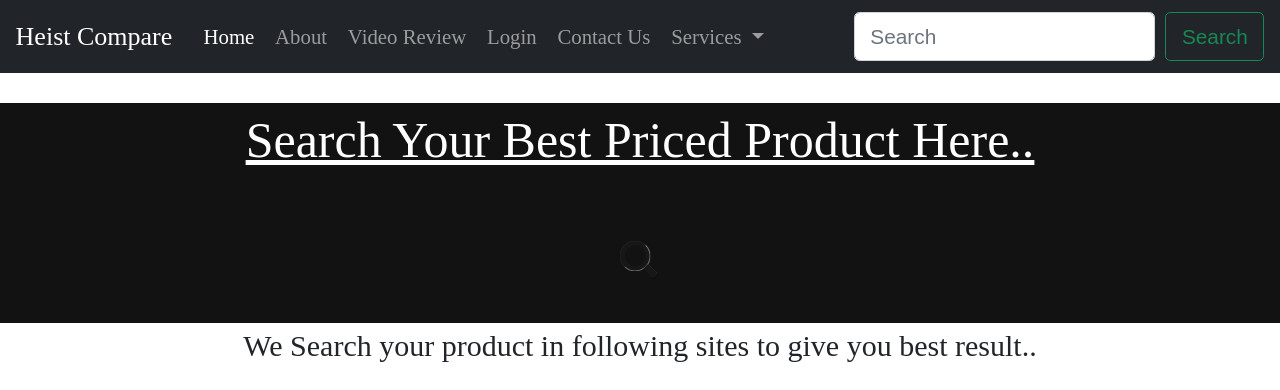
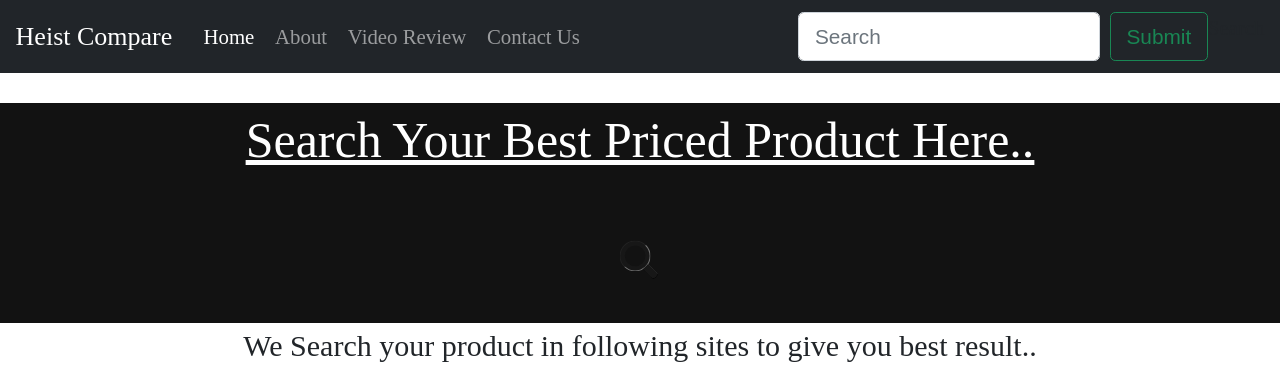
Before and after one commit to Hack-o-Heist/Heist-Compare, a Django app: page / in a window 1280 px wide. Shown: the top 390 px of the page. Run offline with Django 3.2, Linux system fonts and the light colour scheme.

Commit message:
Some Changes

```diff
--- a/core/templates/core/base.html
+++ b/core/templates/core/base.html
@@ -1,16 +1,25 @@
 <!DOCTYPE html>
 <html lang="en">
+
 <head>
     {% load static %}
     <meta charset="UTF-8">
     <meta http-equiv="X-UA-Compatible" content="IE=edge">
     <meta name="viewport" content="width=device-width, initial-scale=1.0">
     <link href="https://cdn.jsdelivr.net/npm/bootstrap@5.1.3/dist/css/bootstrap.min.css" rel="stylesheet" integrity="sha384-1BmE4kWBq78iYhFldvKuhfTAU6auU8tT94WrHftjDbrCEXSU1oBoqyl2QvZ6jIW3" crossorigin="anonymous">
+
+    <!-- Font Awesome -->
+    <link rel="stylesheet" href="https://cdnjs.cloudflare.com/ajax/libs/font-awesome/4.7.0/css/font-awesome.min.css">
+    <link rel="stylesheet" href="https://cdnjs.cloudflare.com/ajax/libs/font-awesome/4.7.0/css/font-awesome.min.css">
+
+
     <link rel="stylesheet" href="{% static 'css/video.css' %}">
     <link rel="stylesheet" href="{% static 'css/style.css' %}">
     <link rel="stylesheet" href="{% static 'css/searchbar.css' %}">
     <link rel="stylesheet" href="{% static 'css/scrollbar.css' %}">
     <link rel="stylesheet" href="{% static 'css/footer.css' %}">
+
+    <script src="https://ajax.googleapis.com/ajax/libs/jquery/3.6.0/jquery.min.js"></script>
     {% block head %}{% endblock head %}
 </head>
 
@@ -26,39 +35,49 @@
             <div class="collapse navbar-collapse" id="navbarSupportedContent">
                 <ul class="navbar-nav me-auto mb-2 mb-lg-0">
                     <li class="nav-item">
-                <a class="nav-link active" aria-current="page" href="#">Home</a>
+                        <a class="nav-link active" aria-current="page" href="{% url 'home' %}">Home</a>
                     </li>
                     <li class="nav-item">
-                <a class="nav-link" href="#">About</a>
+                        <a class="nav-link" href="{% url 'about' %}">About</a>
                     </li>
                     <li class="nav-item">
-                <a class="nav-link" href="video.html">Video Review</a>
+                        <a class="nav-link" href="{% url 'video' %}">Video Review</a>
                     </li>
                     <li class="nav-item">
-                <a class="nav-link" href="loginPage">Login</a>
+                        <a class="nav-link" href="{% url 'contact' %}">Contact Us</a>
                     </li>
-              <li class="nav-item">
-                <a class="nav-link" href="contact.html">Contact Us</a>
-              </li>
-              <li class="nav-item dropdown">
+                    {% comment %} <li class="nav-item dropdown">
                         <a class="nav-link dropdown-toggle" href="#" id="navbarDropdown" role="button" data-bs-toggle="dropdown" aria-expanded="false">
                             Services
                         </a>
                         <ul class="dropdown-menu" aria-labelledby="navbarDropdown">
                             <li><a class="dropdown-item" href="#buyguide">Buying Guide</a></li>
                             <li><a class="dropdown-item" href="#">Best Budget Choice</a></li>
-                  <li><hr class="dropdown-divider"></li>
+                            <li>
+                                <hr class="dropdown-divider">
+                            </li>
                             <li><a class="dropdown-item" href="#">Search Product</a></li>
                         </ul>
-              </li>
+                    </li> {% endcomment %}
                 </ul>
-            <form class="d-flex">
-              <input class="form-control me-2" type="search" placeholder="Search" aria-label="Search">
-              <button class="btn btn-outline-success" type="submit">Search</button>
+                <form id="search-form" class="d-flex">
+                    <input id="search_input" class="form-control me-2" type="search" placeholder="Search" aria-label="Search">
+                    <input class="btn btn-outline-success" type="submit">Search</input>
                 </form>
             </div>
         </div>
     </nav>
+
+    <script>
+        function init(){
+            document.getElementById("search-form").onsubmit = (e) =>{
+                e.preventDefault()
+                var link = "/search/" + document.getElementById("search_input").value
+                window.location.href = link
+            }
+        }
+        window.onload = init
+    </script>
 
 
     {% block body %}{% endblock body %}
@@ -214,8 +233,7 @@
                                 </button>
                             </li>
                             <li>
-                                <button
-                                    class="btn btn-light border border-secondary mb-2  bg-dark text-white px-4 zoom-1">
+                                <button class="btn btn-light border border-secondary mb-2  bg-dark text-white px-4 zoom-1">
                                     <i class="fab fa-app-store-ios" style="font-size:14px;"></i> Download
                                 </button>
                             </li>
@@ -247,11 +265,10 @@
     <!-- Optional JavaScript; choose one of the two! -->
 
     <!-- Option 1: Bootstrap Bundle with Popper -->
-    <script src="https://cdn.jsdelivr.net/npm/bootstrap@5.1.3/dist/js/bootstrap.bundle.min.js"
-        integrity="sha384-ka7Sk0Gln4gmtz2MlQnikT1wXgYsOg+OMhuP+IlRH9sENBO0LRn5q+8nbTov4+1p"
-        crossorigin="anonymous"></script>
+    <script src="https://cdn.jsdelivr.net/npm/bootstrap@5.1.3/dist/js/bootstrap.bundle.min.js" integrity="sha384-ka7Sk0Gln4gmtz2MlQnikT1wXgYsOg+OMhuP+IlRH9sENBO0LRn5q+8nbTov4+1p" crossorigin="anonymous"></script>
 </body>
 
 <script src="https://cdn.jsdelivr.net/npm/bootstrap@5.1.3/dist/js/bootstrap.bundle.min.js" integrity="sha384-ka7Sk0Gln4gmtz2MlQnikT1wXgYsOg+OMhuP+IlRH9sENBO0LRn5q+8nbTov4+1p" crossorigin="anonymous"></script>
 </body>
+
 </html>
--- a/core/templates/core/home.html
+++ b/core/templates/core/home.html
@@ -14,16 +14,41 @@
 <!-- Search bar -->
 <div class="searchbar">
   <p class="searchprod">Search Your Best Priced Product Here..</p>
-    <form action="" class="search-bar">
-        <input type="search" name="search" pattern=".*\S.*" required>
+  <form id="search-form2" action="" class="search-bar">
+    <input id="search_input2" type="search" name="search" pattern=".*\S.*" required>
     <button class="search-btn" type="submit">
       <span>Search</span>
     </button>
   </form>
+  <script>
+      document.getElementById("search-form2").onsubmit = (e) =>{
+          e.preventDefault()
+          var link = "/search/" + document.getElementById("search_input2").value
+          window.location.href = link
+      }
+  </script>
 </div>
 
+<div class="container">
 
-{{products}}
+
+{% for product in products %}
+  <p>--------------------</p>
+  {% if "amazon.in" in product.link %}
+  Amazon Link <br>
+  {% endif %}
+  {% if "flipkart.com" in product.link %}
+  Flipkart Link <br>
+  {% endif %}
+
+  <a href="{{product.link}}">Link</a> <br>
+  title: {{product.title}} <br>
+  price: {{product.price}} <br>
+  <p>--------------------</p> <br>
+{% endfor %}
+
+</div>
+
 <p style="font-size:30px;text-align:center;">We Search your product in following sites to give you best result..</p>
 <!-- Slider -->
 <div id="carouselExampleCaptions" class="carousel slide" data-bs-ride="carousel">
@@ -164,7 +189,7 @@
       <label class="form-check-label" for="inlineCheckbox2">50000-100000</label>
     </div>
     <div class="form-check form-check-inline">
-      <input class="form-check-input" type="checkbox" id="inlineCheckbox3" value="option6" >
+      <input class="form-check-input" type="checkbox" id="inlineCheckbox3" value="option6">
       <label class="form-check-label" for="inlineCheckbox3">100000+</label>
     </div> <br>
     <button type="button" class="btn1 btn-success">Search</button>
--- a/core/urls.py
+++ b/core/urls.py
@@ -3,8 +3,9 @@ from django.urls.conf import include
 from . import views
 
 urlpatterns = [
-    path('', views.index, name="Home"),
+    path('', views.index, name="home"),
     path('search/<str:keywords>', views.search, name="search"),
+    path('about', views.about, name="about"),
     path('video', views.video, name="video"),
     path('contact', views.contact, name="contact"),
 ]
--- a/core/views.py
+++ b/core/views.py
@@ -1,6 +1,7 @@
 from django.shortcuts import render
 from .templatetags.Scrappers.amazon import amazon_products
 from .templatetags.Scrappers.flipkart import flipkart_products
+import random
 
 
 # Create your views here.
@@ -14,16 +15,22 @@ def contact(request):
 def video(request):
     return render(request, 'core/video.html')
 
+def about(request):
+    return render(request, 'core/about.html')
+
 def search(request, keywords):
     products = []
     amazon_product = amazon_products(keywords)
     if amazon_product['type'] == 'success':
         products = products + amazon_product['products']
-    print("amazon", len(products))
+
     flipkart_product = flipkart_products(keywords)
     if flipkart_product['type'] == 'success':
         products = products + flipkart_product['products']
-    print("flipkart", len(products))
 
-    products = {i:k for i, k in enumerate(products)}
+
+    # random.shuffle(products)
+    products = sorted(products, key=lambda p: str(p['price']).replace(',', ''))
+
+    # products = {i:k for i, k in enumerate(products)}
     return render(request, 'core/home.html', {'products': products})
```
Lines whose indentation alone changed are shown as unchanged.
